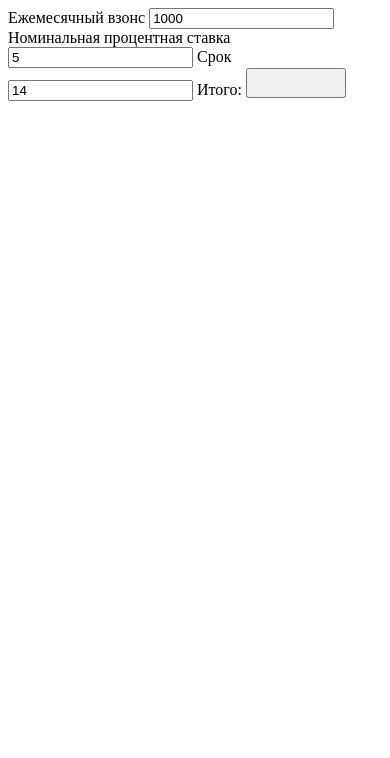
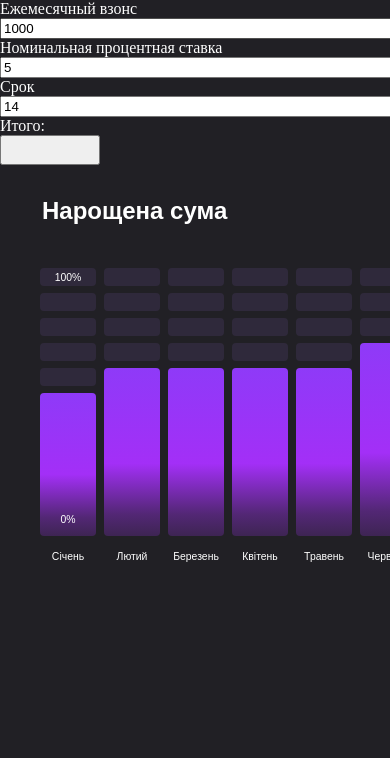
Before and after one commit to DenisKholin/compound-interest-calculator, a plain HTML site: page index.html in a window 390 px wide. Drawn offline with Linux system fonts and the light colour scheme.

Commit message:
adaptive

```diff
--- a/index.html
+++ b/index.html
@@ -10,6 +10,7 @@
 </head>
 
 <body>
+	<div class="wrapper">
 		<form action="" class="form">
 			<label for="deposit">Ежемесячный взонс</label>
 			<input type="text" name="deposit" id="deposit" value="1000">
@@ -21,6 +22,8 @@
 			<button type="submit" id="createGraphicButton"></button>
 		</form>
 		<div class="all_money" id="y1"></div>
+	</div>
+
 
 	<script src="script.js"></script>
 </body>
--- a/script.js
+++ b/script.js
@@ -17,7 +17,9 @@ function createGraphic() {
 		month,
 		gridContainer,
 		i = 1,
-		percent = 100;
+		percent = 100,
+		windowWidth = window.outerWidth;
+	console.log(windowWidth);
 
 	document.querySelector('#y1').insertAdjacentHTML('beforebegin', `	<div class="grid__wrapper"></div>`);
 
@@ -33,7 +35,16 @@ function createGraphic() {
 	document.querySelector('.grid__container-month').insertAdjacentHTML('afterend', `	<div class="grid__container"></div>`);
 
 	gridContainer = document.querySelector('.grid__container');
-	gridContainer.style.gridTemplateColumns = `repeat(${monthVint}, 98px)`;
+
+
+	if (window.matchMedia('(max-width: 1120px)').matches) {
+		gridContainer.style.gridTemplateColumns = `repeat(${monthVint}, 56px)`;
+		gridContainer.style.width = `${windowWidth - 50}px`;
+	} else {
+		gridContainer.style.gridTemplateColumns = `repeat(${monthVint}, 86px)`;
+	}
+
+
 
 	for (i; i <= monthVint; i++) {
 		var result = depositVint / 100 * interestVint;
@@ -51,7 +62,7 @@ function createGraphic() {
 	}
 
 	for (let i = 1; i < deposPerscentArray.length; i++) {
-		gridContainer.innerHTML += `<div class="grid__container_item" data-gridnumber="${deposPerscentArray[i]}" style="grid-row: ${11 - deposPerscentArray[i]}/12; grid-column: ${i}/${i + 2}">
+		gridContainer.innerHTML += `<div class="grid__container_item" data-gridnumber="${i}" style="grid-row: ${11 - deposPerscentArray[i]}/12; grid-column: ${i}/${i + 2}">
 		</div>`;
 		monthNumber += 1;
 
@@ -97,15 +108,16 @@ function createGraphic() {
 				month = 'Грудень';
 				break;
 		}
-
-		console.log(monthNumber, month)
 		gridContainer.innerHTML += `<div class="grid__text grid__text_month" style="grid-row: 12/14; grid-column: ${i}/${i + 2}">${month}</div>`;
 
 		for (let j = 1; j <= (10 - deposPerscentArray[i]); j++) {
-			gridContainer.innerHTML += `<div class="grid__container_item-colored" style="grid-row: ${j}/${j + 2}; grid-column: ${i}/${i}">
+			gridContainer.innerHTML += `<div class="grid__container_item-colored grid__container_item-colored-${i}-${j}" style="grid-row: ${j}/${j + 2}; grid-column: ${i}/${i}">
 		</div>`;
 		}
 	}
+
+	document.querySelector('[data-gridnumber="1"]').innerHTML = `<p>0%</p>`;
+	document.querySelector('.grid__container_item-colored-1-1').innerHTML = `<p>100%</p>`;
 }
 
 document.querySelector('#createGraphicButton').addEventListener('click', (e) => {
@@ -114,3 +126,5 @@ document.querySelector('#createGraphicButton').addEventListener('click', (e) =>
 	createGraphic.i = 1;
 
 });
+
+createGraphic();
--- a/style.css
+++ b/style.css
@@ -3,8 +3,26 @@
 	height: 30px;
 }
 
+html,
+body {
+	margin: 0;
+	padding: 0;
+	background-color: #212025;
+	color: #fff;
+	overflow-x: hidden;
+}
+
 * {
 	box-sizing: border-box;
+}
+
+.wrapper {
+	width: 1120px;
+}
+
+form {
+	display: flex;
+	flex-direction: column;
 }
 
 .grid__wrapper {
@@ -12,7 +30,8 @@
 	flex-direction: column;
 	align-items: center;
 	padding-right: 80px;
-	width: 1120px;
+	/* width: 1120px; */
+	width: 100%;
 	height: 590px;
 	background-color: #262230;
 	border-radius: 20px;
@@ -26,6 +45,9 @@
 		);
 	overflow: visible;
 	margin-bottom: 100px;
+	font-family: "ProximaNova", Sans-serif;
+	font-style: normal;
+	color: #ffffff;
 }
 
 .grid__wrapper_inner {
@@ -34,12 +56,13 @@
 
 .grid__container {
 	display: grid;
-	width: 980px;
+	width: 978px;
 	height: 489.5px;
 	overflow: auto;
 	grid-template-rows: repeat(12, 27px); /* 3 строки */
 	grid-template-columns: repeat(5, 86px);
 	row-gap: 10px;
+	column-gap: 12px;
 }
 
 .grid__container-month {
@@ -68,6 +91,9 @@
 	height: 27px;
 	width: 86px;
 	border-radius: 4px;
+	display: flex;
+	justify-content: center;
+	align-items: center;
 }
 
 .grid__text {
@@ -128,3 +154,69 @@
 	font-size: 16px;
 	line-height: 26px;
 }
+
+div[data-gridnumber="1"] {
+	display: flex;
+	justify-content: center;
+	align-items: flex-end;
+}
+
+div[data-gridnumber="1"] p {
+	display: none;
+}
+
+@media screen and (max-width: 1120px) {
+	.grid__wrapper {
+		background-color: transparent;
+		/* height: 400px; */
+		align-items: flex-start;
+	}
+
+	.grid__wrapper_inner {
+		margin-left: 40px;
+	}
+
+	.grid__container-month {
+		display: none;
+	}
+
+	.grid__header_text-small {
+		display: none;
+	}
+
+	.grid__header_text-big {
+		margin-left: 42px;
+	}
+
+	/* .grid__container::-webkit-scrollbar {
+		height: 0px;
+	} */
+
+	div[data-gridnumber="1"] p {
+		display: block;
+	}
+
+	.grid__container {
+		grid-template-rows: repeat(12, 18px); /* 3 строки */
+		grid-template-columns: repeat(5, 56px);
+		row-gap: 7px;
+		column-gap: 8px;
+		font-size: 10.4392px;
+		line-height: 13px;
+		height: 330px;
+	}
+
+	.grid__container_item {
+		width: 56px;
+	}
+
+	.grid__text_month {
+		width: 56px;
+		font-size: 10.4392px;
+	}
+
+	.grid__container_item-colored {
+		width: 56px;
+		height: 18px;
+	}
+}
```
Lines whose indentation alone changed are shown as unchanged.
